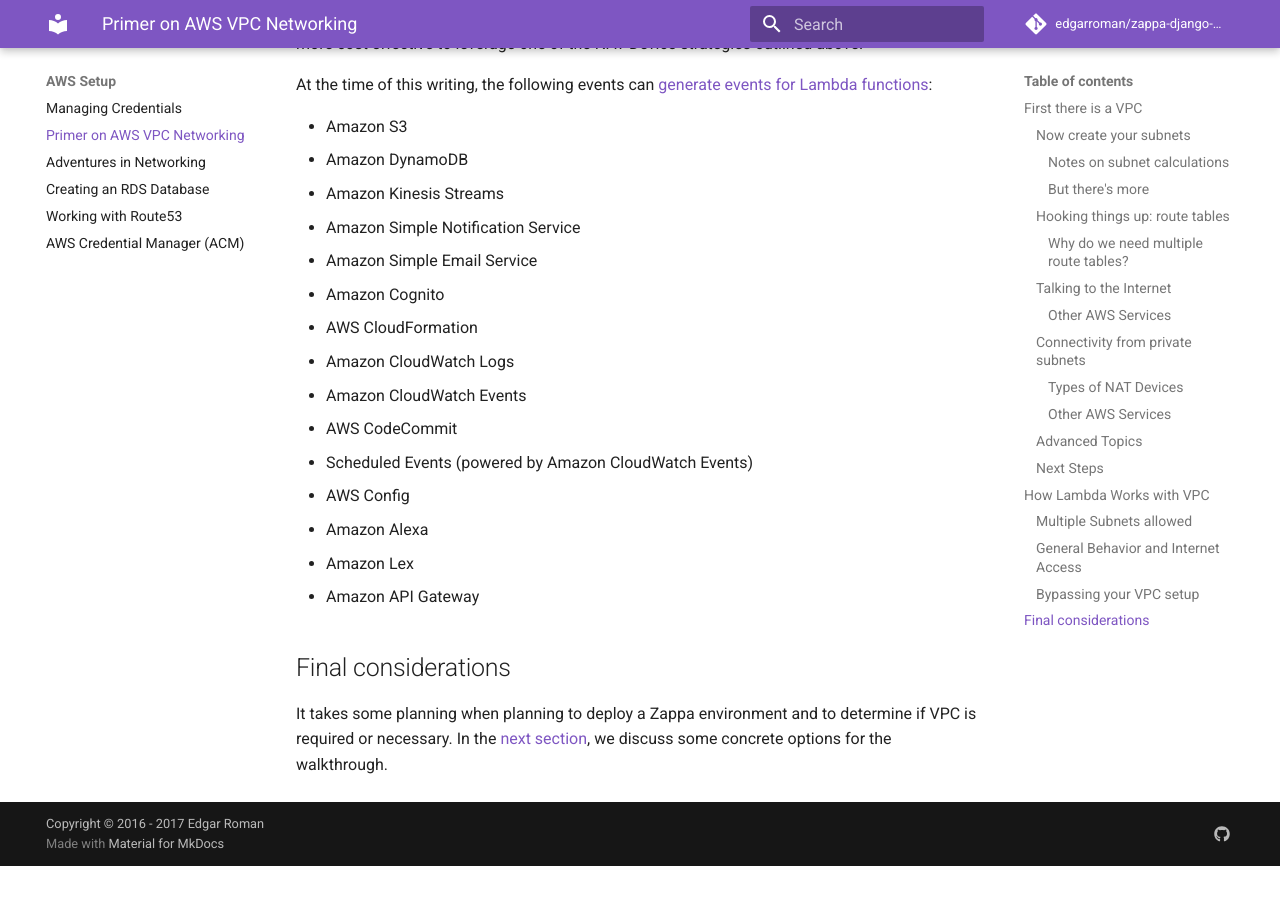
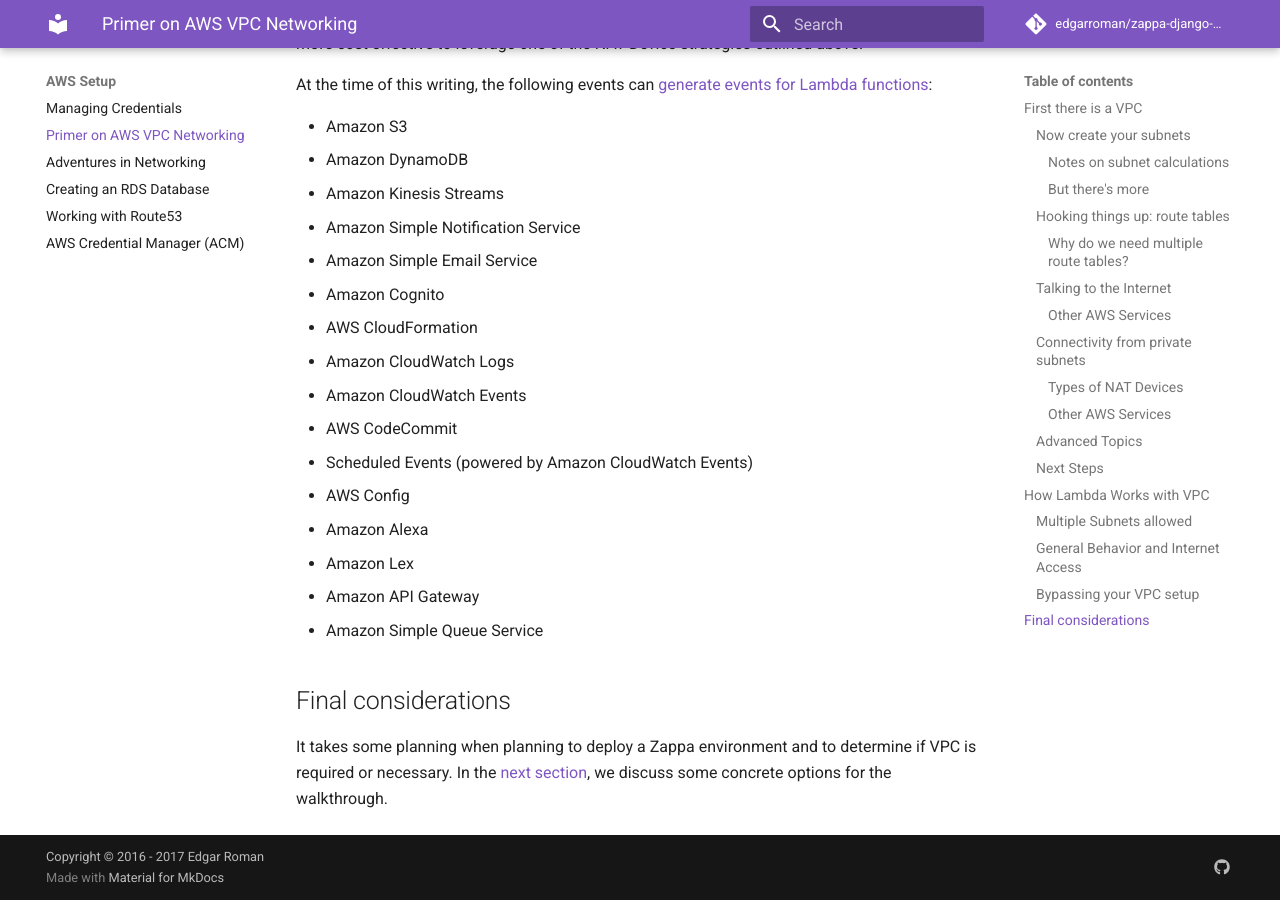
Before and after one commit to edgarroman/zappa-django-guide, an MkDocs documentation site: the page built from docs/aws_network_primer.md, in a window 1280 px wide and 900 px high, scrolled down 8593 px. Built offline with MkDocs 1.6.1 and Material for MkDocs 9.7.7, drawn with Linux system fonts in a browser that asks for light colours; comment, search, counter and statistics services are not loaded; old or Windows-style settings are respelled for this version of MkDocs; before the commit the page ends 9459 px from its top, so only the background shows below that.

Commit message:
Added SQS to the Event triggers

```diff
--- a/docs/aws_network_primer.md
+++ b/docs/aws_network_primer.md
@@ -313,6 +313,7 @@
 * Amazon Alexa
 * Amazon Lex
 * Amazon API Gateway
+* Amazon Simple Queue Service
 
 ## Final considerations
 
```
